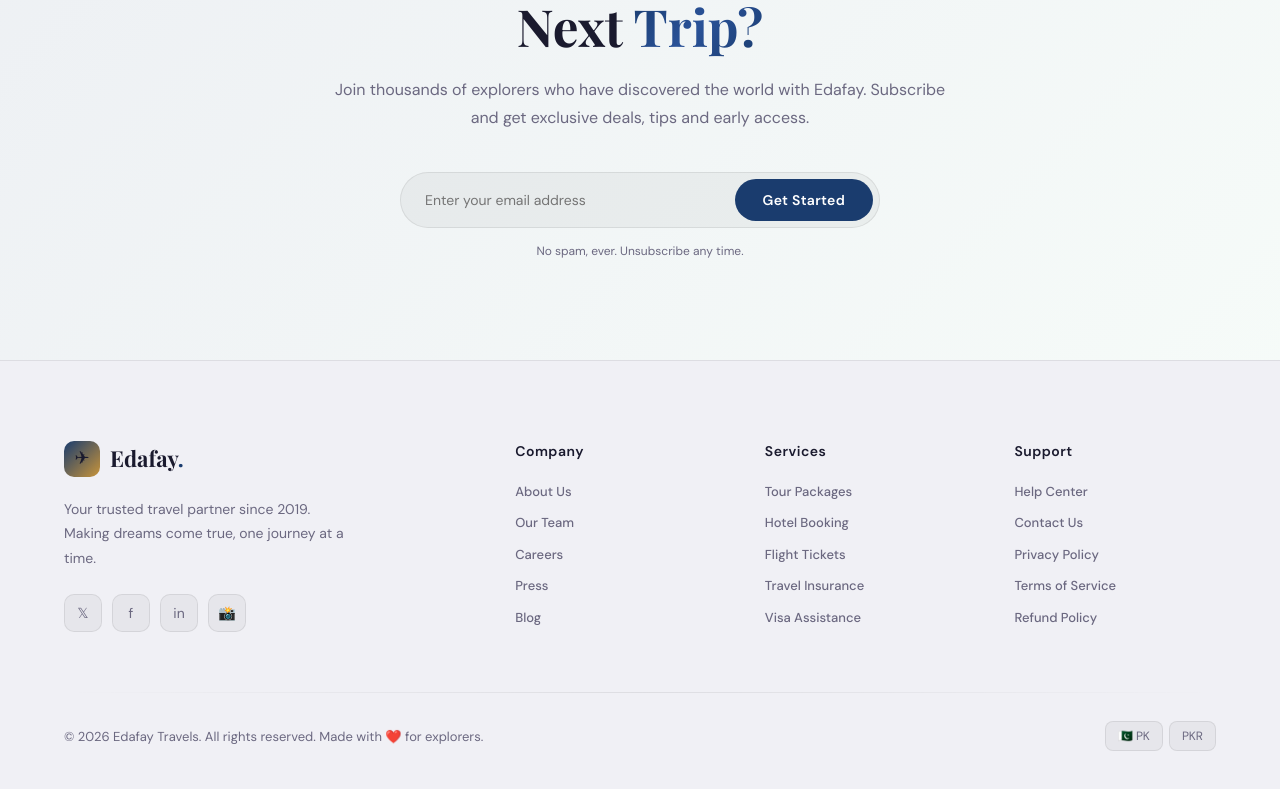
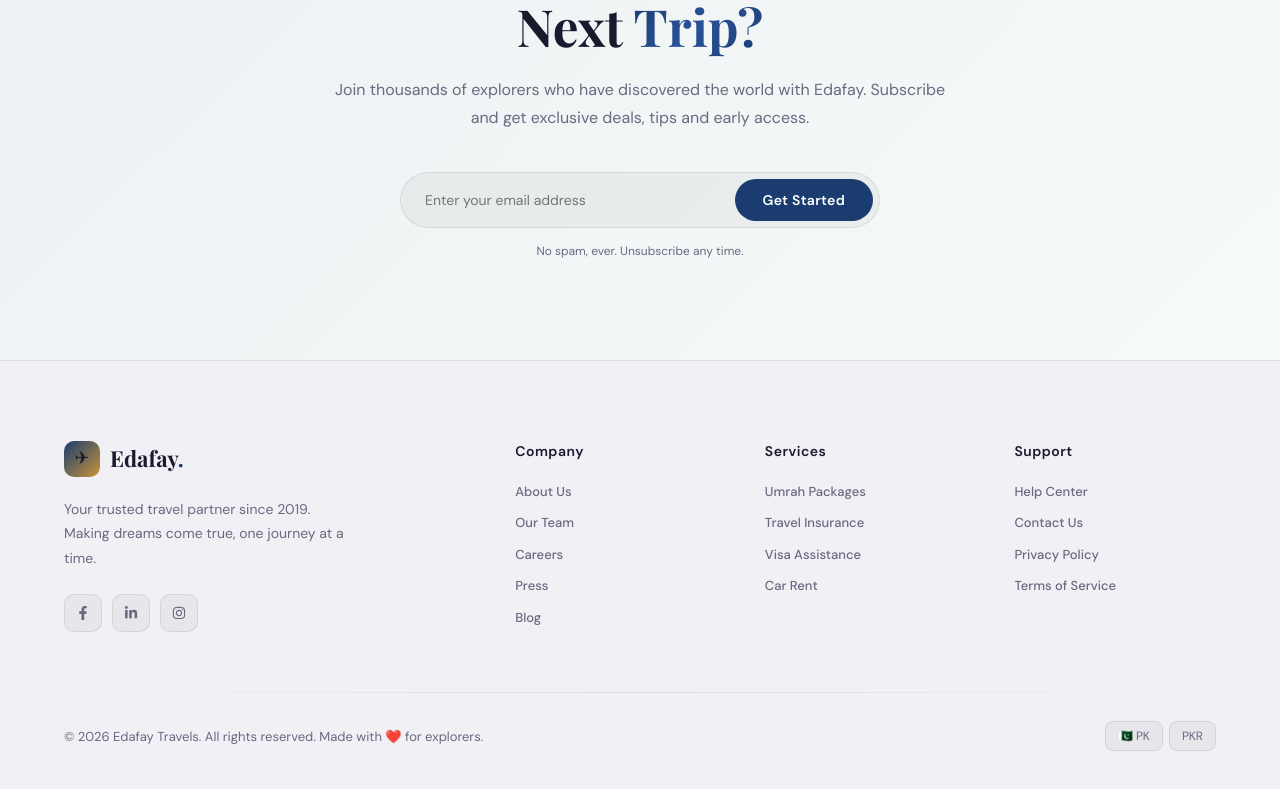
Before and after one commit to Bilalxmughal/EdafayTravels, a React (Vite) app: page / in a window 1280 px wide. Shown: the part 6199-6988 px from the top of the page. Built offline with nearby package versions, Linux system fonts and the light colour scheme; a web font is replaced by a local one.

Commit message:
Social Media Icon Add

```diff
--- a/package.json
+++ b/package.json
@@ -11,7 +11,8 @@
   },
   "dependencies": {
     "react": "^19.2.0",
-    "react-dom": "^19.2.0"
+    "react-dom": "^19.2.0",
+    "react-icons": "^5.6.0"
   },
   "devDependencies": {
     "@eslint/js": "^9.39.1",
--- a/src/Footer.jsx
+++ b/src/Footer.jsx
@@ -1,18 +1,24 @@
 // ─── Footer.jsx — Shared Footer for all pages ────────────────────────────────
 import theme from './theme.js';
+import { FaFacebookF, FaLinkedinIn, FaInstagram } from "react-icons/fa";
 
 const cols = [
   { title: "Company",  links: ["About Us", "Our Team", "Careers", "Press", "Blog"] },
-  { title: "Services", links: ["Tour Packages", "Hotel Booking", "Flight Tickets", "Travel Insurance", "Visa Assistance"] },
-  { title: "Support",  links: ["Help Center", "Contact Us", "Privacy Policy", "Terms of Service", "Refund Policy"] },
+  { title: "Services", links: ["Umrah Packages", "Travel Insurance", "Visa Assistance", "Car Rent",] },
+  { title: "Support",  links: ["Help Center", "Contact Us", "Privacy Policy", "Terms of Service"] },
 ];
 
 const socials = [
-  { icon: "𝕏",  label: "Twitter"   },
-  { icon: "f",  label: "Facebook"  },
-  { icon: "in", label: "LinkedIn"  },
-  { icon: "📸", label: "Instagram" },
+  { icon: <FaFacebookF />, label: "Facebook" },
+  { icon: <FaLinkedinIn />, label: "LinkedIn" },
+  { icon: <FaInstagram />, label: "Instagram" },
 ];
+
+{socials.map((s, i) => (
+  <div key={i} style={{ fontSize:20 }}>
+    {s.icon} {s.label}
+  </div>
+))}
 
 export default function Footer() {
   return (
```
Also changed, not shown: 1 other file (tests, documents, lock files or other folders).
